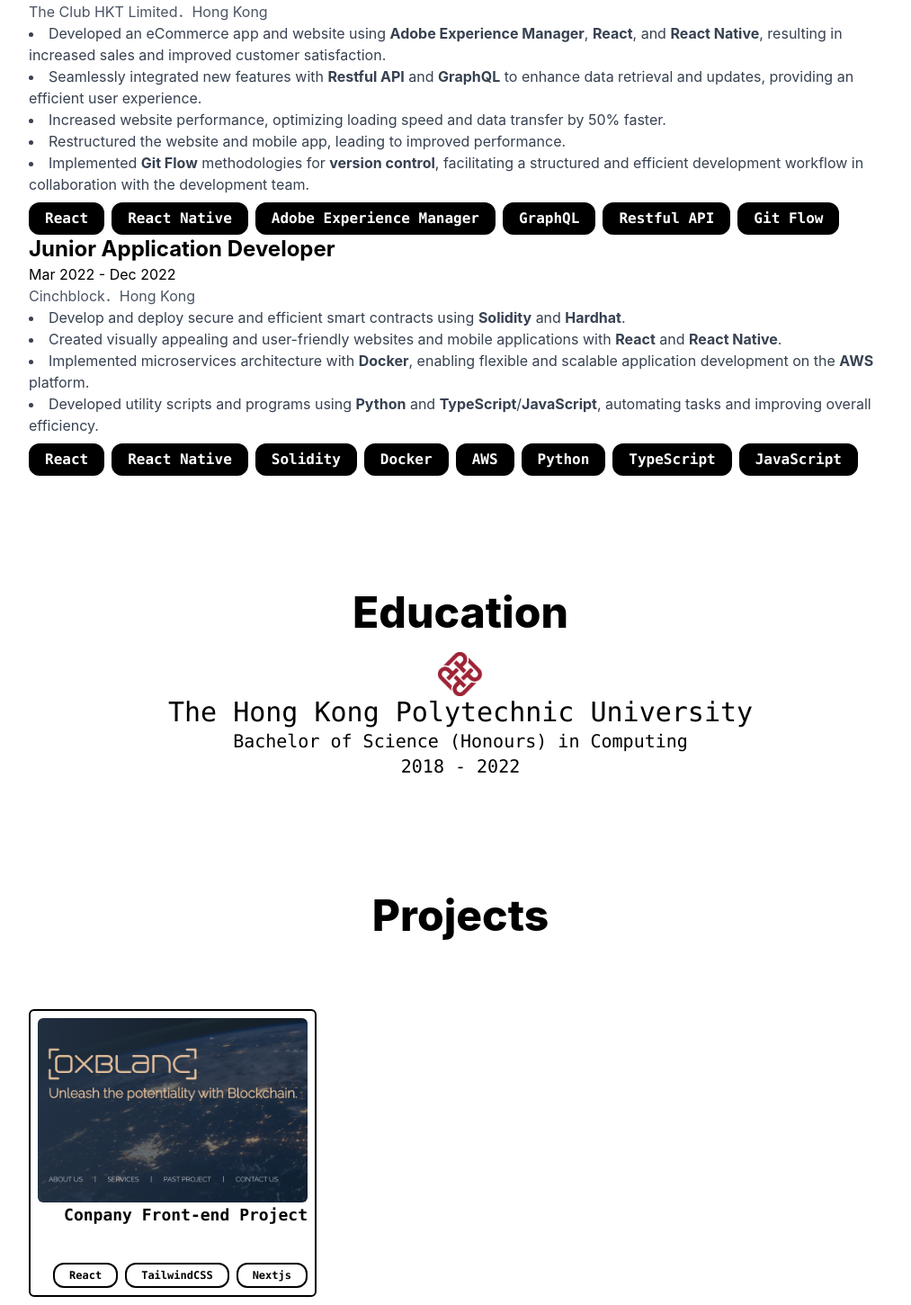
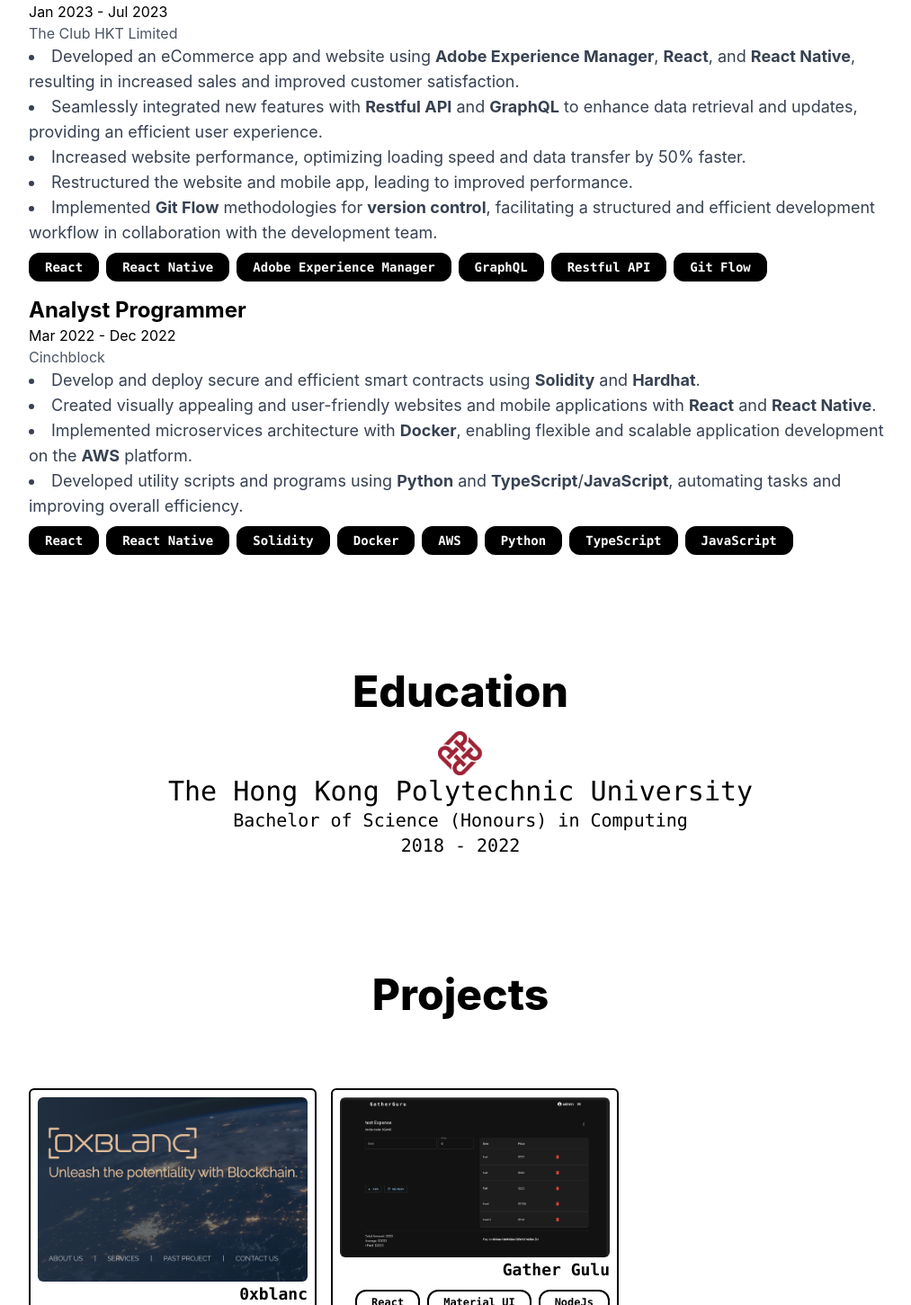
Before and after one commit to timothylam1228/Portfolio, a React (Create React App) app: page / in a window 1280 px wide. Shown: the part 1679-3130 px from the top of the page at 90% size, without its empty margins (128-1141 px from the left). Built offline with nearby package versions, Linux system fonts and the light colour scheme.

Commit message:
update project

```diff
--- a/src/components/Careers.jsx
+++ b/src/components/Careers.jsx
@@ -5,7 +5,7 @@
     const careers = props.careers;
 
     return (
-        <div className="work-experience flex flex-col items-start justify-start text-start">
+        <div className="work-experience mt-2 flex flex-col items-start justify-start text-start">
             {careers.map((experience, index) => (
                 <JobEntry key={index} experience={experience} />
             ))}
@@ -17,13 +17,13 @@
     const experience = props.experience;
 
     return (
-        <div className="job-entry flex w-full flex-col">
+        <div className="job-entry flex w-full flex-col mt-4">
             <h3 className="text-2xl font-bold">{experience.title}</h3>
             <p> {experience.startDate} - {experience.endDate}</p>
-            <p className="text-gray-600">{experience.company}．{experience.location}</p>
+            <p className="text-gray-600">{experience.company}</p>
             <ul className="list-disc list-inside">
                 {experience.highlights.map((highlight, index) => (
-                    <li key={index} className="text-gray-700">
+                    <li key={index} className="text-sm md:text-lg  text-gray-700">
                         {highlight.split().map((text, index) => (
                             <Description key={`${text}-${index}`}>
                                 {text}
@@ -32,9 +32,9 @@
                     </li>
                 ))}
             </ul>
-            <div className='flex gap-2 flex-wrap'>
+            <div className='flex gap-2 flex-wrap mt-2'>
                 {experience.skills.map((skill, index) => (
-                    <Chips title={skill} key={`${skill}-${index}`} className="mt-2 bg-black" textClassName="text-white" />
+                    <Chips title={skill} key={`${skill}-${index}`} className=" text-sm bg-black" textClassName="text-white" />
                 ))}
             </div>
         </div>
@@ -55,7 +55,7 @@
         return (
             <>
                 {words.map((word, index) => (
-                    <span key={index}>
+                    <span key={index} className=' leading-5'>
                         {word}
                         {matches[index] && <span className="font-bold">{matches[index]}</span>}
                     </span>
@@ -69,11 +69,10 @@
 
 const careers = [
     {
-        title: "Application Developer",
+        title: "Senior Application Developer",
         startDate: "Jan 2023",
         endDate: "Jul 2023",
         company: "The Club HKT Limited",
-        location: "Hong Kong",
         highlights: [
             "Developed an eCommerce app and website using @Adobe Experience Manager@, @React@, and @React Native@, resulting in increased sales and improved customer satisfaction.",
             "Seamlessly integrated new features with @Restful API@ and @GraphQL@ to enhance data retrieval and updates, providing an efficient user experience.",
@@ -84,11 +83,10 @@
         skills: ['React', 'React Native', 'Adobe Experience Manager', 'GraphQL', 'Restful API', 'Git Flow']
     },
     {
-        title: "Junior Application Developer",
+        title: "Analyst Programmer",
         startDate: "Mar 2022",
         endDate: "Dec 2022",
         company: "Cinchblock",
-        location: "Hong Kong",
         highlights: [
             "Develop and deploy secure and efficient smart contracts using @Solidity@ and @Hardhat@.",
             "Created visually appealing and user-friendly websites and mobile applications with @React@ and @React Native@.",
--- a/src/components/Chips.jsx
+++ b/src/components/Chips.jsx
@@ -3,7 +3,7 @@
     return (
         <div className={`rounded-xl border-2 flex font-bold text-white border-black cursor-pointer transition-all ${className}`}>
             {/* hover enlarge */}
-            <div className={` font-mono px-4 py-1 flex-wrap ${textClassName}`}>
+            <div className={`font-mono px-2 md:px-4 py-1 flex-wrap ${textClassName}`}>
                 {title}
             </div>
         </div>
--- a/src/components/Project.jsx
+++ b/src/components/Project.jsx
@@ -1,5 +1,6 @@
 import Container from "./Container";
 import Project1 from "../assets/project/0xblanc.png"
+import Project2 from "../assets/project/gather.png"
 import Chips from "./Chips";
 const Project = ({ project }) => {
 
@@ -7,19 +8,24 @@
         name: "0xblanc",
         preview: Project1,
         description: "A front-end project",
-        skills: ["React", "TailwindCSS", "Nextjs"]
+        skills: ["React", "TailwindCSS", "NextJs"]
+    }, {
+        name: "Gather Gulu",
+        preview: Project2,
+        description: "An app for you to schedule gathering with friends, allowing you to vote for the most suitable time and hassle freee for the expense of the events.",
+        skills: ["React", "Material UI", "NodeJs", "ExpressJs", "MongoDB", "TailwindCSS"]
     }]
     return (
         <Container>
             <div id="projects" className='group text-black transition-all duration-300 ease-in-out w-full'>
                 <h2 className=' font-extrabold text-5xl bg-left-bottom bg-gradient-to-r from-black to-white bg-[length:0%_2px] bg-no-repeat group-hover:bg-[length:100%_2px] transition-all duration-500 ease-out'>Projects</h2>
             </div>
-            <div className="mt-20">
+            <div className="mt-20 flex flex-row gap-4">
                 {projects.map((project, index) => (
-                    <div className=" backdrop-blur-lg aspect-square border-2 border-black p-2 w-full sm:w-80 rounded-md relative">
+                    <div className="backdrop-blur-lg aspect-square border-2 border-black md:p-2 w-full sm:w-80 rounded-md relative">
                         <img src={project.preview} alt={project.name} className=" rounded-md" />
-                        <a href="https://0xblanc.io/" target="_blank" rel="noreferrer" className="flex text-lg justify-end font-bold font-mono">Conpany Front-end Project</a>
-                        <div className="flex flex-row mt-2 gap-2 flex-wrap absolute bottom-2 right-2">
+                        <a href="https://0xblanc.io/" target="_blank" rel="noreferrer" className="flex text-lg justify-end font-bold font-mono">{project.name}</a>
+                        <div className="flex flex-row mt-2 gap-2 flex-wrap items-end justify-end">
                             {project.skills.map((skill, index) => (
                                 <Chips key={`project-${index}`} title={skill} className=" w-fit bg-white hover:bg-black" textClassName="text-black hover:text-white font-sm text-xs" />
                             ))}
```
Also changed, not shown: src/assets/project/gather.png (added).
